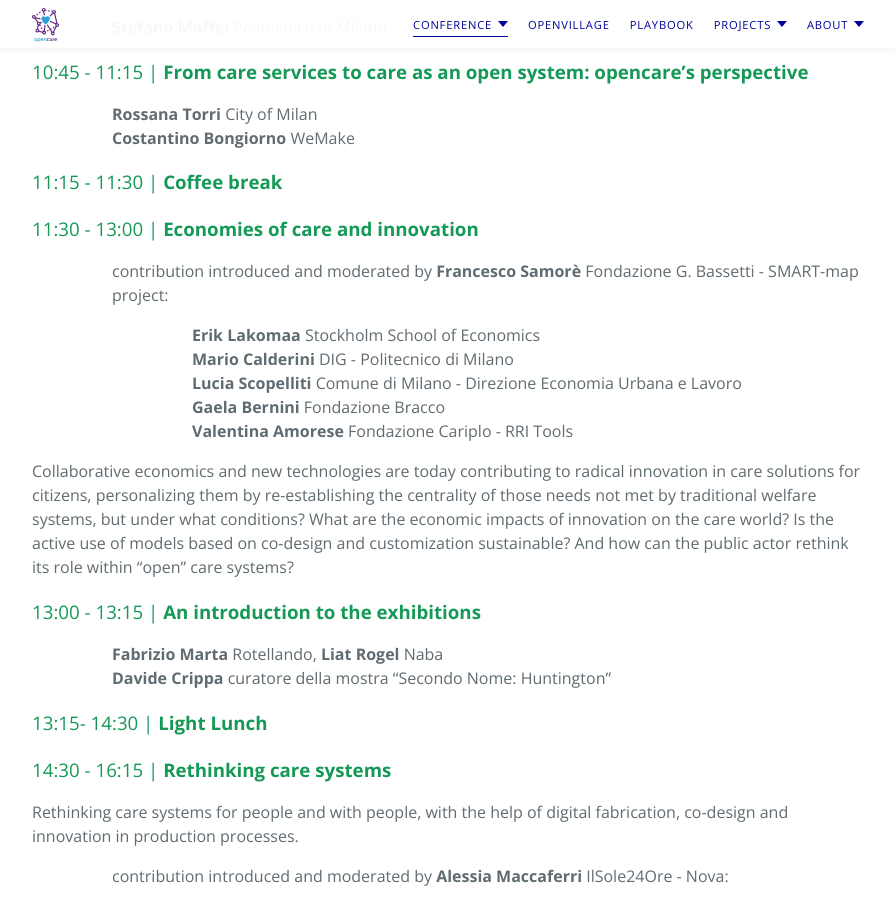
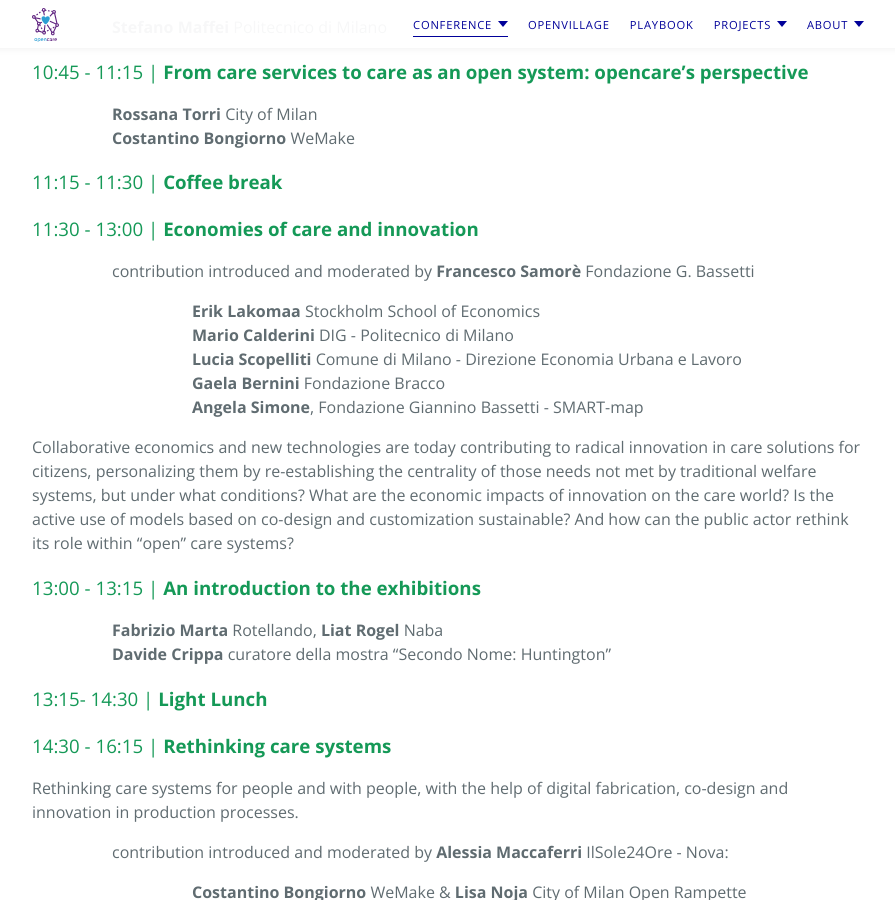
Before and after one commit to WeMakecc/OpenCareLandingPage, a Jekyll site: the page built from pages/conference.md, in a window 1280 px wide and 900 px high, scrolled down 3330 px. Shown: the whole window, without its empty margins (192-1087 px from the left). Built offline with Jekyll 4.4.1, drawn with Linux system fonts in a browser that asks for light colours; nearby versions of some CDN libraries.

Commit message:
angela instead valentina

```diff
--- a/pages/conference.md
+++ b/pages/conference.md
@@ -125,13 +125,13 @@
 
 ###	11:30 - 13:00 |	**Economies of care and innovation**
 
-- contribution introduced and moderated by **Francesco Samorè** Fondazione G. Bassetti - SMART-map project:
+- contribution introduced and moderated by **Francesco Samorè** Fondazione G. Bassetti
 
   - **Erik Lakomaa** Stockholm School of Economics
   - **Mario Calderini** DIG - Politecnico di Milano
   - **Lucia Scopelliti** Comune di Milano - Direzione Economia Urbana e Lavoro
   - **Gaela Bernini** Fondazione Bracco
-  - **Valentina Amorese** Fondazione Cariplo - RRI Tools
+  - **Angela Simone**, Fondazione Giannino Bassetti - SMART-map
 
 Collaborative economics and new technologies are today contributing to radical innovation in care solutions for citizens, personalizing them by re-establishing the centrality of those needs not met by traditional welfare systems, but under what conditions? What are the economic impacts of innovation on the care world? Is the active use of models based on co-design and customization sustainable? And how can the public actor rethink its role within "open" care systems?
 
```
Also changed, not shown: it/pages/conferenza.md (+2 -2 lines).
